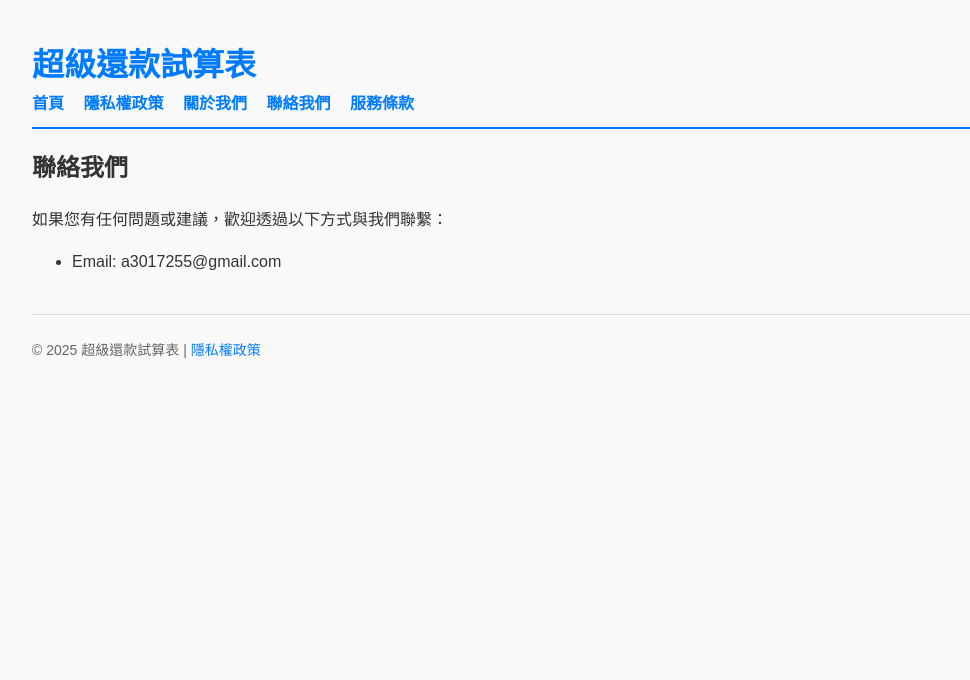
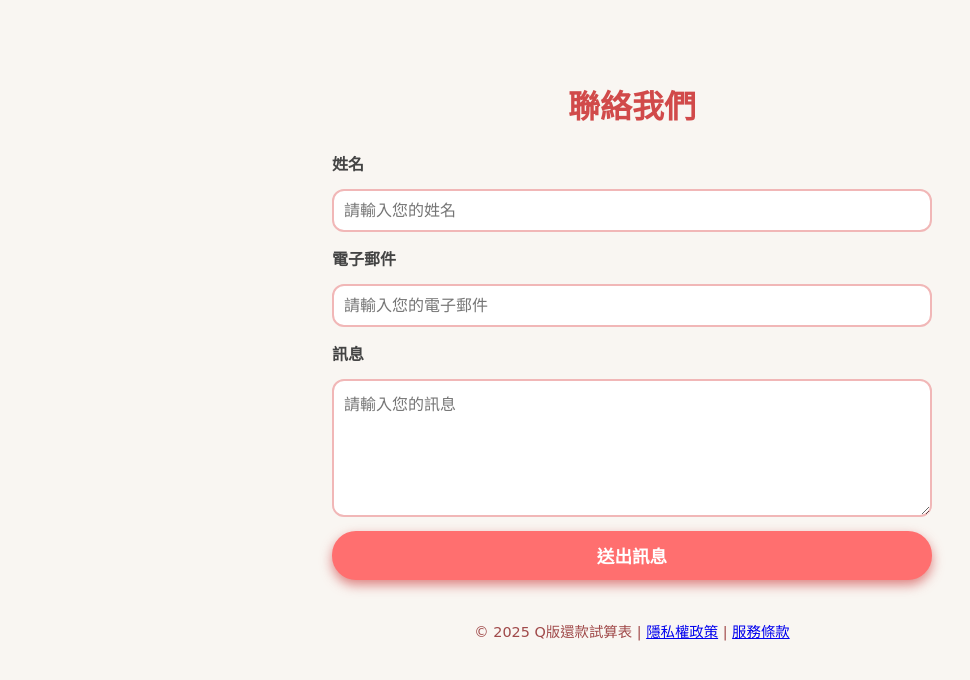
Before and after one commit to ailing1021/test, a Flask app: template template/contact.html in a window 1280 px wide. Shown: the top 680 px of the page, without its empty margins (8-978 px from the left). Run offline with Flask 3, Linux system fonts and the light colour scheme; the template is opened without the code that fills it, so the values that code supplies are empty.

Commit message:
Update contact.html

```diff
--- a/template/contact.html
+++ b/template/contact.html
@@ -1,9 +1,94 @@
-{% extends "layout.html" %}
-{% block title %}聯絡我們{% endblock %}
-{% block content %}
-  <h2>聯絡我們</h2>
-  <p>如果您有任何問題或建議，歡迎透過以下方式與我們聯繫：</p>
-  <ul>
-    <li>Email: a3017255@gmail.com</li>
-  </ul>
-{% endblock %}
+<!DOCTYPE html>
+<html lang="zh-TW">
+<head>
+<meta charset="UTF-8" />
+<meta name="viewport" content="width=device-width, initial-scale=1" />
+<title>聯絡我們 - Q版還款試算表</title>
+<style>
+  body {
+    font-family: 'Comic Sans MS', cursive, sans-serif;
+    background: #f9f6f2;
+    color: #444;
+    max-width: 600px;
+    margin: 40px auto;
+    padding: 20px;
+  }
+  h1 {
+    color: #d14a4a;
+    text-align: center;
+    margin-bottom: 24px;
+  }
+  form {
+    display: flex;
+    flex-direction: column;
+    gap: 14px;
+  }
+  label {
+    font-weight: 700;
+  }
+  input, textarea {
+    padding: 10px;
+    border: 2px solid #f1b7b7;
+    border-radius: 12px;
+    font-size: 1rem;
+    font-family: inherit;
+  }
+  input:focus, textarea:focus {
+    outline: none;
+    border-color: #ff6f6f;
+  }
+  button {
+    background: #ff6f6f;
+    border: none;
+    color: white;
+    font-weight: 700;
+    padding: 12px 0;
+    border-radius: 24px;
+    font-size: 1.1rem;
+    cursor: pointer;
+    box-shadow: 0 5px 12px #d14a4aaa;
+    transition: background-color 0.3s ease;
+  }
+  button:hover {
+    background: #e04a4a;
+  }
+  footer {
+    margin-top: 40px;
+    text-align: center;
+    font-size: 0.9rem;
+    color: #a04a4a;
+  }
+</style>
+</head>
+<body>
+
+<h1>聯絡我們</h1>
+
+<form id="contactForm" action="#" method="POST" onsubmit="return submitForm(event)">
+  <label for="name">姓名</label>
+  <input type="text" id="name" name="name" required placeholder="請輸入您的姓名" />
+
+  <label for="email">電子郵件</label>
+  <input type="email" id="email" name="email" required placeholder="請輸入您的電子郵件" />
+
+  <label for="message">訊息</label>
+  <textarea id="message" name="message" rows="6" required placeholder="請輸入您的訊息"></textarea>
+
+  <button type="submit">送出訊息</button>
+</form>
+
+<script>
+  function submitForm(event) {
+    event.preventDefault();
+    alert('感謝您的訊息，我們會盡快與您聯絡！');
+    document.getElementById('contactForm').reset();
+    return false;
+  }
+</script>
+
+<footer>
+  &copy; 2025 Q版還款試算表 | <a href="privacy.html">隱私權政策</a> | <a href="terms.html">服務條款</a>
+</footer>
+
+</body>
+</html>
```
